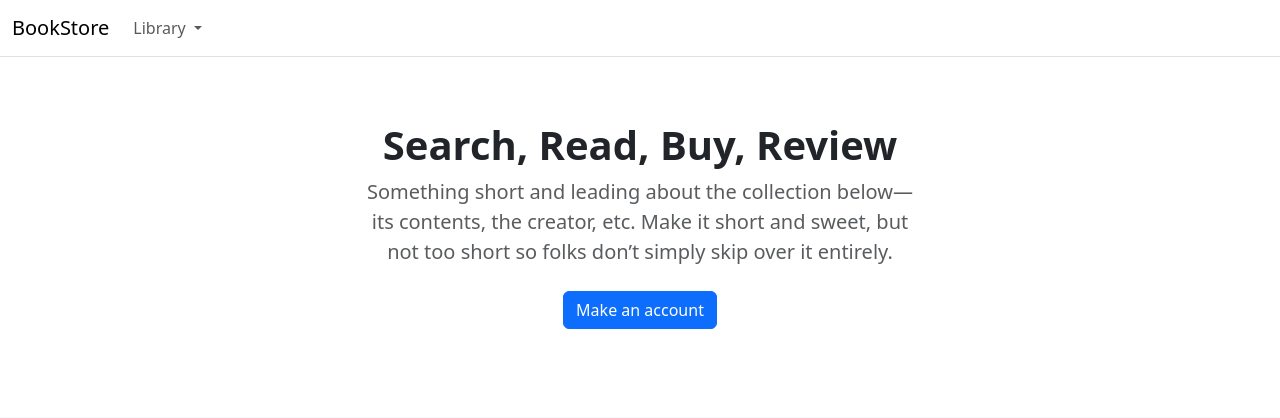
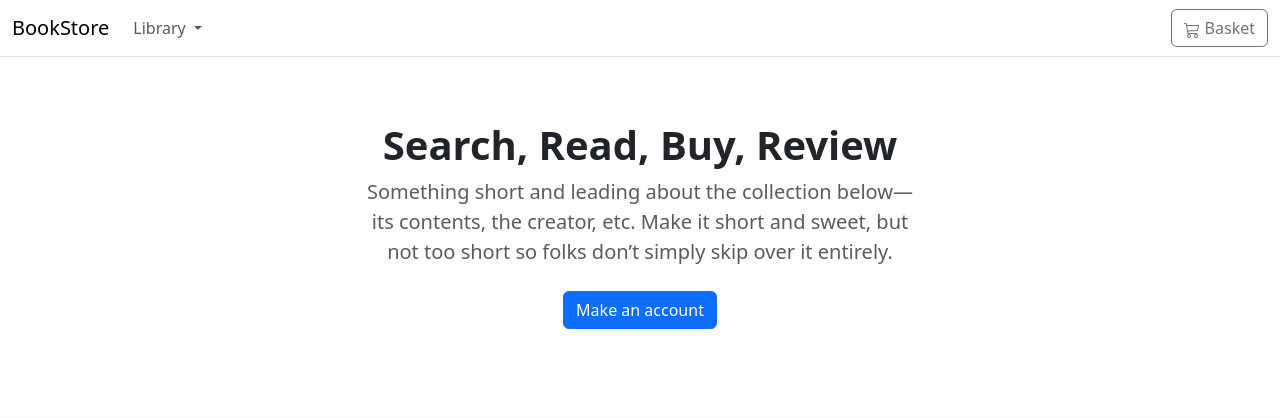
Before and after one commit to DhruvPatel0401/Ecommerce_Store, a Django app: page / in a window 1280 px wide. Shown: the top 418 px of the page. Run offline with Django 4.2, Linux system fonts and the light colour scheme; data that the repository does not hold is empty.

Commit message:
Created Basket icon in base.html

```diff
--- a/templates/store/base.html
+++ b/templates/store/base.html
@@ -47,8 +47,14 @@
                         </li>
                     </ul>
                 </div>
+                <a type="button" role="button" href="{% url "basket:basket_summary" %}"
+                        class="btn btn-outline-secondary">
+                    <svg xmlns="http://www.w3.org/2000/svg" width="16" height="16" fill="currentColor" class="bi bi-cart3" viewBox="0 0 16 16">
+                        <path d="M0 1.5A.5.5 0 0 1 .5 1H2a.5.5 0 0 1 .485.379L2.89 3H14.5a.5.5 0 0 1 .49.598l-1 5a.5.5 0 0 1-.465.401l-9.397.472L4.415 11H13a.5.5 0 0 1 0 1H4a.5.5 0 0 1-.491-.408L2.01 3.607 1.61 2H.5a.5.5 0 0 1-.5-.5zM3.102 4l.84 4.479 9.144-.459L13.89 4H3.102zM5 12a2 2 0 1 0 0 4 2 2 0 0 0 0-4zm7 0a2 2 0 1 0 0 4 2 2 0 0 0 0-4zm-7 1a1 1 0 1 1 0 2 1 1 0 0 1 0-2zm7 0a1 1 0 1 1 0 2 1 1 0 0 1 0-2z"/>
+                    </svg>
+                    Basket
+                </a>
             </div>
-
         </nav>
     </header>
 
```
